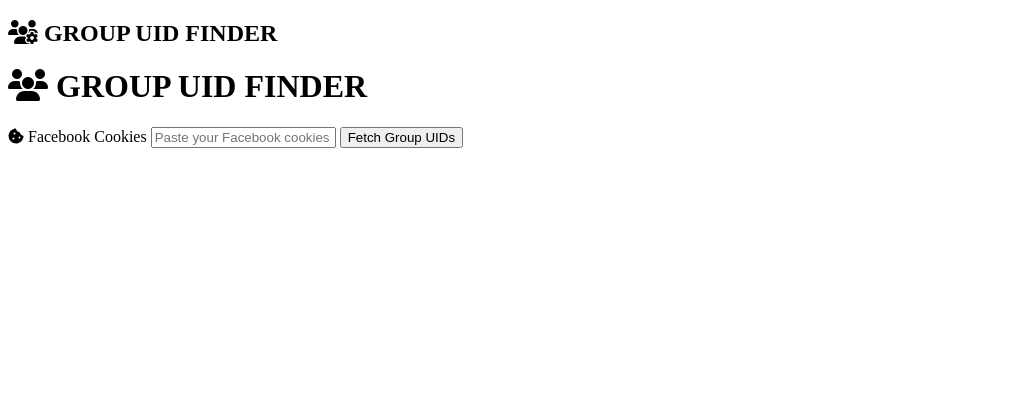
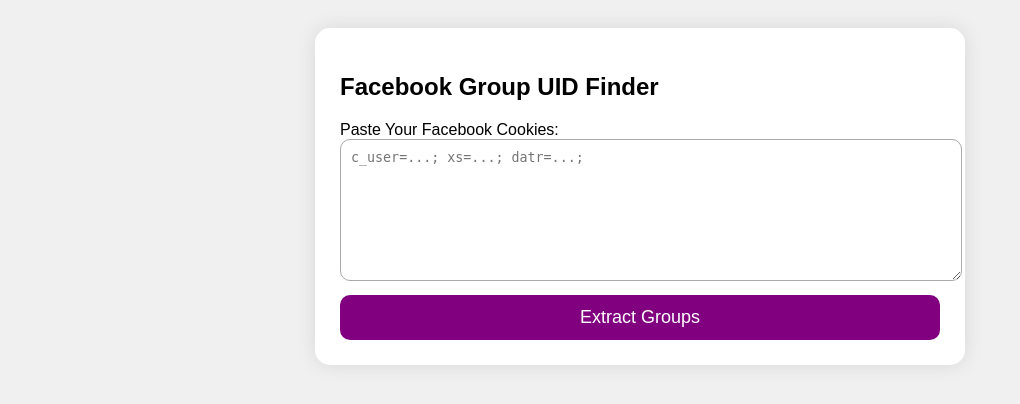
Before and after one commit to Sisodiaji/SONU-WEB, a Flask app: template templates/index.html in a window 1280 px wide. Shown: the top 404 px of the page, without its empty margins (0-1020 px from the left). Run offline with Flask 3, Linux system fonts and the light colour scheme; the template is opened without the code that fills it, so the values that code supplies are empty.

Commit message:
Update index.html
Signed-off-by: Sisodiaji <Sonusisodia375@gmail.com>

```diff
--- a/templates/index.html
+++ b/templates/index.html
@@ -1,54 +1,83 @@
 <!DOCTYPE html>
-<html lang="en">
+<html>
 <head>
-    <meta charset="UTF-8">
-    <meta name="viewport" content="width=device-width, initial-scale=1.0">
-    <title>Group UID Finder</title>
-    <link rel="stylesheet" href="/static/css/css1/styles.css">
-    <link rel="stylesheet" href="https://cdnjs.cloudflare.com/ajax/libs/font-awesome/6.4.2/css/all.min.css">
+    <title>Facebook Group UID Finder</title>
+    <link rel="stylesheet" href="/static/styles.css">
+
+    <style>
+        body {
+            background: #f0f0f0;
+            font-family: Arial, sans-serif;
+            padding: 20px;
+        }
+        .box {
+            background: white;
+            padding: 25px;
+            max-width: 600px;
+            margin: auto;
+            border-radius: 15px;
+            box-shadow: 0 0 20px rgba(0,0,0,0.1);
+        }
+        textarea {
+            width: 100%;
+            height: 120px;
+            padding: 10px;
+            border-radius: 10px;
+            border: 1px solid #aaa;
+        }
+        button {
+            width: 100%;
+            background: purple;
+            color: white;
+            padding: 12px;
+            border: none;
+            margin-top: 10px;
+            font-size: 18px;
+            border-radius: 10px;
+        }
+        .uid-box {
+            margin-top: 10px;
+            padding: 15px;
+            background: #e7e7e7;
+            border-radius: 10px;
+        }
+        .error {
+            background: #ffcccc;
+            padding: 12px;
+            border-radius: 10px;
+            margin-top: 15px;
+            color: #900;
+        }
+    </style>
+
 </head>
 <body>
 
-<header class="fixed-header">
-    <h2 class="logo"><i class="fas fa-users-cog"></i> GROUP UID FINDER</h2>
-</header>
-
-<div id="particles-js"></div>
-
-<div class="container">
-    <div class="glass-card">
-        <h1><i class="fas fa-users"></i> GROUP UID FINDER</h1>
+<div class="box">
+    <h2>Facebook Group UID Finder</h2>
 
     <form method="POST">
-            <label class="input-label"><i class="fas fa-cookie-bite"></i> Facebook Cookies</label>
-            <input type="text" name="cookies" placeholder="Paste your Facebook cookies here..." required>
-            <button type="submit" class="submit-btn">Fetch Group UIDs</button>
+        <label>Paste Your Facebook Cookies:</label>
+        <textarea name="cookies" placeholder="c_user=...; xs=...; datr=...;"></textarea>
+
+        <button type="submit">Extract Groups</button>
     </form>
 
+    {% if error %}
+        <div class="error">{{ error }}</div>
+    {% endif %}
+
     {% if groups %}
-        <h2>Extracted Group UIDs</h2>
+        <h3>Extracted Groups:</h3>
 
-        <div class="uid-container">
         {% for g in groups %}
-                <div class="uid-box" onclick="copyUID('{{ g.uid }}')">
+        <div class="uid-box">
             <strong>{{ g.name }}</strong><br>
             UID: {{ g.uid }}
         </div>
         {% endfor %}
-        </div>
     {% endif %}
 </div>
-</div>
-
-<script>
-function copyUID(uid) {
-    navigator.clipboard.writeText(uid);
-    alert("UID Copied: " + uid);
-}
-</script>
-
-<script src="https://cdn.jsdelivr.net/particles.js/2.0.0/particles.min.js"></script>
-<script src="/static/js/js1/app.js"></script>
 
 </body>
 </html>
```
Lines whose indentation alone changed are shown as unchanged.
